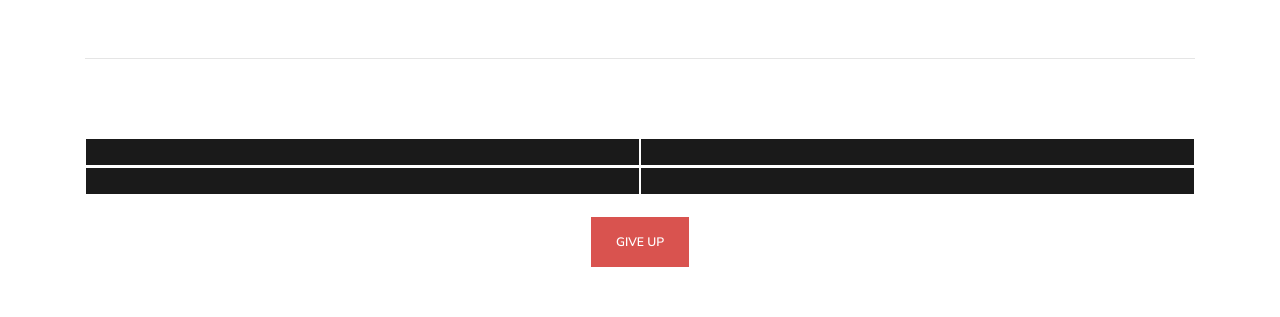
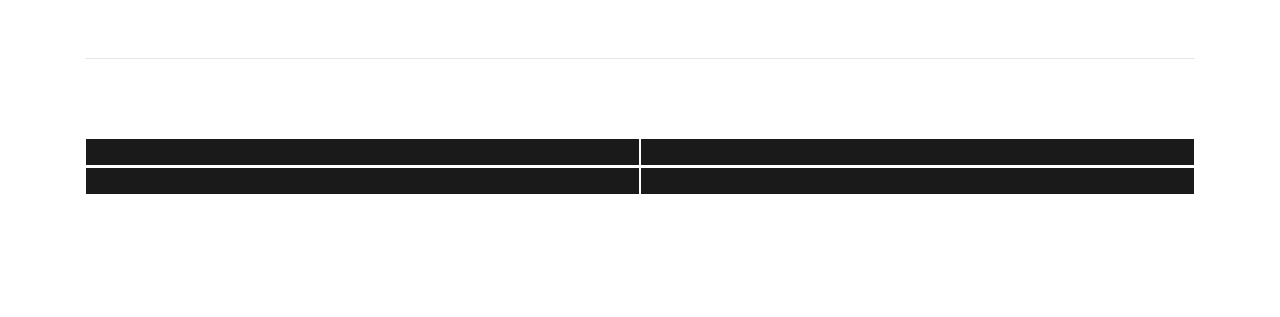
Before and after one commit to FMTamer/DoJoTrivia, a Flask app: template DoJoTrivia/templates/answer.html in a window 1280 px wide. Shown: the part 198-515 px from the top of the page. Run offline with Flask 2, Linux system fonts and the light colour scheme; the template is opened without the code that fills it, so the values that code supplies are empty; some libraries are stand-ins or nearby versions.

Commit message:
temp removed give up

```diff
--- a/DoJoTrivia/templates/answer.html
+++ b/DoJoTrivia/templates/answer.html
@@ -44,15 +44,15 @@
     </div>
 
 
-    <form action="{{ url_for('retreat') }}" name="retreating" method="post">
-        <fieldset>
-            <br>
-            <div class="form-group">
-                <button class="btn btn-danger" type="submit">Give Up</button>
-            </div>
-        </fieldset>
-    </form>
-    <strong class='h1'><h1 id='feedback'></h1></strong>
+    <!--<form action="{{ url_for('retreat') }}" name="retreating" method="post">-->
+    <!--    <fieldset>-->
+    <!--        <br>-->
+    <!--        <div class="form-group">-->
+    <!--            <button class="btn btn-danger" type="submit">Give Up</button>-->
+    <!--        </div>-->
+    <!--    </fieldset>-->
+    <!--</form>-->
+    <!--<strong class='h1'><h1 id='feedback'></h1></strong>-->
 
 
 
```
